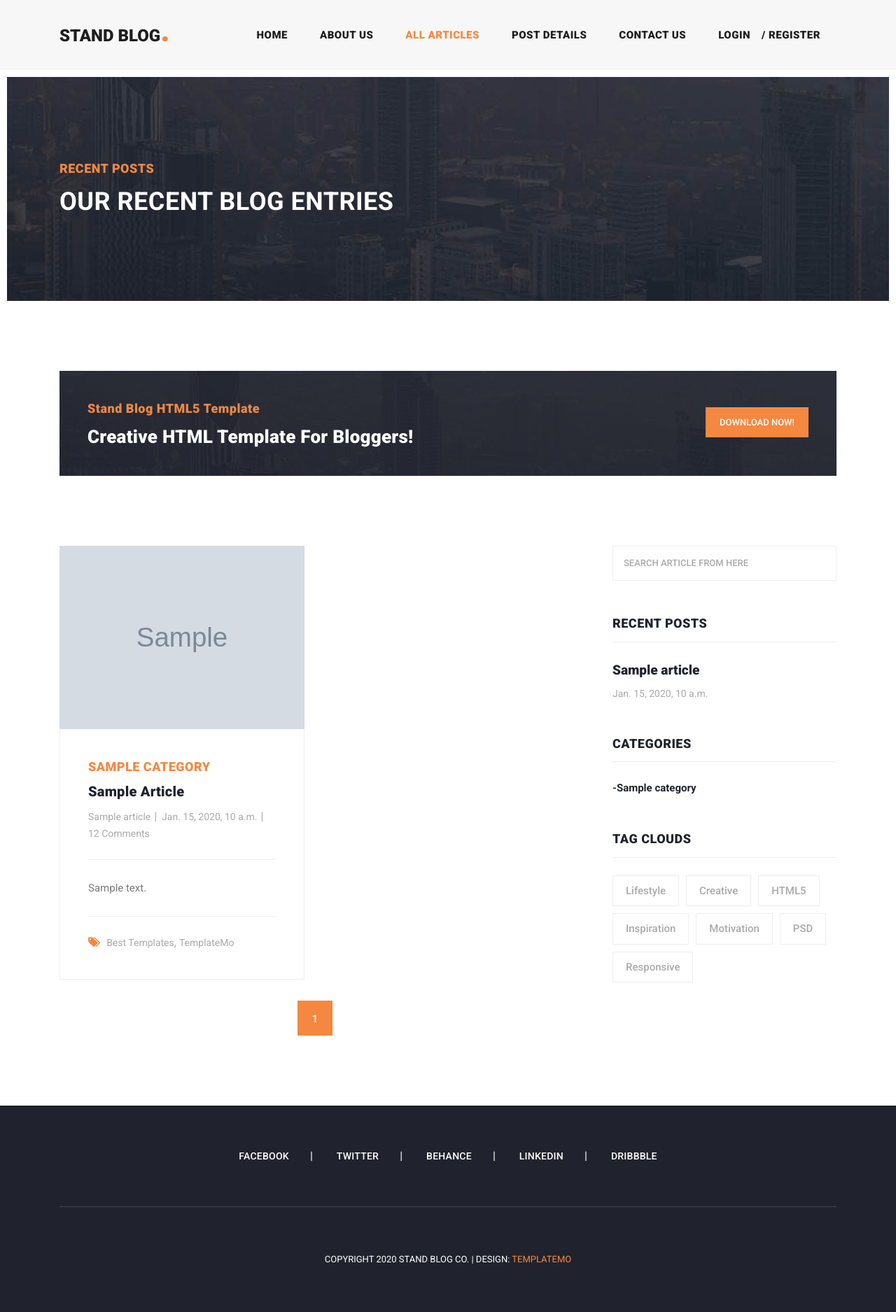
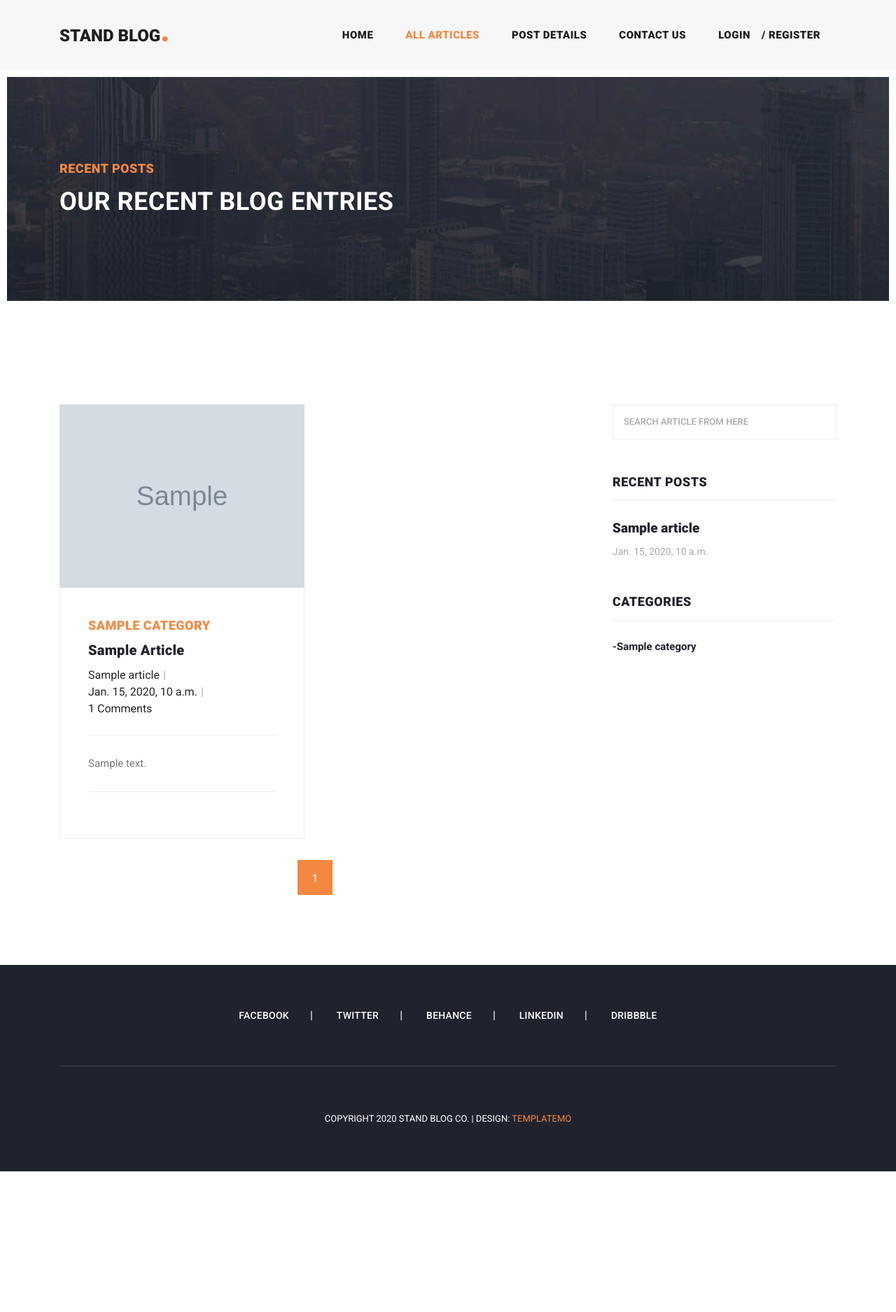
Before and after one commit to amiramkhodadi/Blog_en, a Django app: page /article/list in a window 1280 px wide. Shown: the whole page at 70% size. After the commit the page ends 1674 px from the top, so only its background shows below. Run offline with Django 5.2, Linux system fonts and the light colour scheme; tables that the repository leaves empty hold one stand-in row (values such as "Sample post"); grey boxes marked "Sample" are stand-in pictures; some libraries are stand-ins or nearby versions.

Commit message:
end project - 1

```diff
--- a/account/templates/account/login.html
+++ b/account/templates/account/login.html
@@ -59,7 +59,7 @@
 					<div class="contact100-form-checkbox">
 						<input class="input-checkbox100" id="ckb1" type="checkbox" name="remember-me">
 						<label class="label-checkbox100" for="ckb1">
-							Remember me
+							Remember me (next update)
 						</label>
 					</div>
 
@@ -71,7 +71,7 @@
 
 					<div class="text-center p-t-90">
 						<a class="txt1" href="#">
-							Forgot Password?
+							Forgot Password?(next update)
 						</a>
 					</div>
 				</form>
--- a/blog/templates/blog/article_list.html
+++ b/blog/templates/blog/article_list.html
@@ -18,27 +18,29 @@
 
     <!-- Banner Ends Here -->
 
-    <section class="call-to-action">
-      <div class="container">
-        <div class="row">
-          <div class="col-lg-12">
-            <div class="main-content">
-              <div class="row">
-                <div class="col-lg-8">
-                  <span>Stand Blog HTML5 Template</span>
-                  <h4>Creative HTML Template For Bloggers!</h4>
-                </div>
-                <div class="col-lg-4">
-                  <div class="main-button">
-                    <a href="https://templatemo.com/tm-551-stand-blog" target="_parent">Download Now!</a>
-                  </div>
-                </div>
-              </div>
-            </div>
-          </div>
-        </div>
-      </div>
-    </section>
+{#    <section class="call-to-action">#}
+{#      <div class="container">#}
+{#        <div class="row">#}
+{#          <div class="col-lg-12">#}
+{#            <div class="main-content">#}
+{#              <div class="row">#}
+{#                <div class="col-lg-8">#}
+{#                  <span>Stand Blog HTML5 Template</span>#}
+{#                  <h4>Creative HTML Template For Bloggers!</h4>#}
+{#                </div>#}
+{#                <div class="col-lg-4">#}
+{#                  <div class="main-button">#}
+{#                    <a href="https://templatemo.com/tm-551-stand-blog" target="_parent">Download Now!</a>#}
+{#                  </div>#}
+{#                </div>#}
+{#              </div>#}
+{#            </div>#}
+{#          </div>#}
+{#        </div>#}
+{#      </div>#}
+{#    </section>#}
+    <br>
+    <br>
 
 
     <section class="blog-posts grid-system">
@@ -51,25 +53,22 @@
                 <div class="col-lg-6">
                   <div class="blog-post">
                     <div class="blog-thumb">
-                      <img src="{{ article.image.url}}" alt="">
+                      <a href='{{article.get_absolute_url}}'><img src="{{ article.image.url}}" alt=""></a>
                     </div>
                     <div class="down-content">
                       <span>{{ article.category.first}}</span>
                       <a href='{{article.get_absolute_url}}'><h4>{{ article.title}}</h4></a>
                       <ul class="post-info">
-                        <li><a href="#">{{ article.title}}</a></li>
-                        <li><a href="#">{{ article.created_date}}</a></li>
-                        <li><a href="#">12 Comments</a></li>
+                        <li>{{ article.title}}</li>
+                        <li>{{ article.created_date}}</li>
+                          <br>
+                        <li>{{ article.comments.count}} Comments</li>
                       </ul>
                         <p>{{ article.content}}</p>
                      <div class="post-options">
                         <div class="row">
                           <div class="col-lg-12">
-                            <ul class="post-tags">
-                              <li><i class="fa fa-tags"></i></li>
-                              <li><a href="#">Best Templates</a>,</li>
-                              <li><a href="#">TemplateMo</a></li>
-                            </ul>
+
                           </div>
                         </div>
                       </div>
--- a/home/templates/home/result.html
+++ b/home/templates/home/result.html
@@ -1,5 +1,5 @@
 {% for article in objects %}
-    <li><a href="post-details.html">
+    <li><a href='{{article.get_absolute_url}}'>
       <h5>{{ article.title}}</h5>
       <span>{{ article.created_date }}</span>
     </a></li>
--- a/templates/includes/header.html
+++ b/templates/includes/header.html
@@ -13,9 +13,9 @@
                   <span class="sr-only">(current)</span>
                 </a>
               </li>
-              <li class="nav-item">
-                <a class="nav-link" href='#'>About Us</a>
-              </li>
+{#              <li class="nav-item">#}
+{#                <a class="nav-link" href='#'>About Us</a>#}
+{#              </li>#}
 
 {#            active konnde button faqat braye all artcles faal shde v zamani k url haye baqie nav drst shde and baid faal shavand#}
 
@@ -23,10 +23,10 @@
                 <a class="nav-link {% if request.resolver_match.url_name == 'articles_list' %}active{% endif %}" href={% url 'articles_list' %} >All Articles</a>
               </li>
               <li class="nav-item">
-                <a class="nav-link" href='#'>Post Details</a>
+                <a class="nav-link  {% if request.resolver_match.url_name == 'article_detail'  %}active{% endif %}" >Post Details</a>
               </li>
               <li class="nav-item">
-                <a class="nav-link" href="{% url "contact_us" %}">Contact Us</a>
+                <a class="nav-link  {% if request.resolver_match.url_name == 'contact_us' %}active{% endif %}" href="{% url "contact_us" %}">Contact Us</a>
               </li>
                 {% if request.user.is_authenticated%}
                 <li class="nav-item">
@@ -40,9 +40,9 @@
                             {% endif %}
                             </img>
                             {% if user.first_name %}
-                             <a class="nav-link" href="{% url 'profile' %}">{{ user.first_name}}</a>
+                             <a class="nav-link {% if request.resolver_match.url_name == 'profile' %}active{% endif %}" href="{% url 'profile' %}">{{ user.first_name}}</a>
                              {% else %}
-                             <a class="nav-link" href="{% url 'profile' %}">{{ user.username}}</a>
+                             <a class="nav-link {% if request.resolver_match.url_name == 'profile' %}active{% endif %}" href="{% url 'profile' %}">{{ user.username}}</a>
                              {% endif %}
                     </a>
                          <a class="nav-link  badge-danger  " href="{% url 'logout' %}" >Log out</a>
--- a/templates/includes/sidebar.html
+++ b/templates/includes/sidebar.html
@@ -35,23 +35,23 @@
                     </div>
                   </div>
                 </div>
-                <div class="col-lg-12">
-                  <div class="sidebar-item tags">
-                    <div class="sidebar-heading">
-                      <h2>Tag Clouds</h2>
-                    </div>
-                    <div class="content">
-                      <ul>
-                        <li><a href="#">Lifestyle</a></li>
-                        <li><a href="#">Creative</a></li>
-                        <li><a href="#">HTML5</a></li>
-                        <li><a href="#">Inspiration</a></li>
-                        <li><a href="#">Motivation</a></li>
-                        <li><a href="#">PSD</a></li>
-                        <li><a href="#">Responsive</a></li>
-                      </ul>
-                    </div>
-                  </div>
-                </div>
+{#                <div class="col-lg-12">#}
+{#                  <div class="sidebar-item tags">#}
+{#                    <div class="sidebar-heading">#}
+{#                      <h2>Tag Clouds</h2>#}
+{#                    </div>#}
+{#                    <div class="content">#}
+{#                      <ul>#}
+{#                        <li><a href="#">Lifestyle</a></li>#}
+{#                        <li><a href="#">Creative</a></li>#}
+{#                        <li><a href="#">HTML5</a></li>#}
+{#                        <li><a href="#">Inspiration</a></li>#}
+{#                        <li><a href="#">Motivation</a></li>#}
+{#                        <li><a href="#">PSD</a></li>#}
+{#                        <li><a href="#">Responsive</a></li>#}
+{#                      </ul>#}
+{#                    </div>#}
+{#                  </div>#}
+{#                </div>#}
               </div>
             </div>
```
Also changed, not shown: blog/templates/blog/post_details.html (+7 -6 lines), home/templates/home/index.html (+27 -32 lines).
